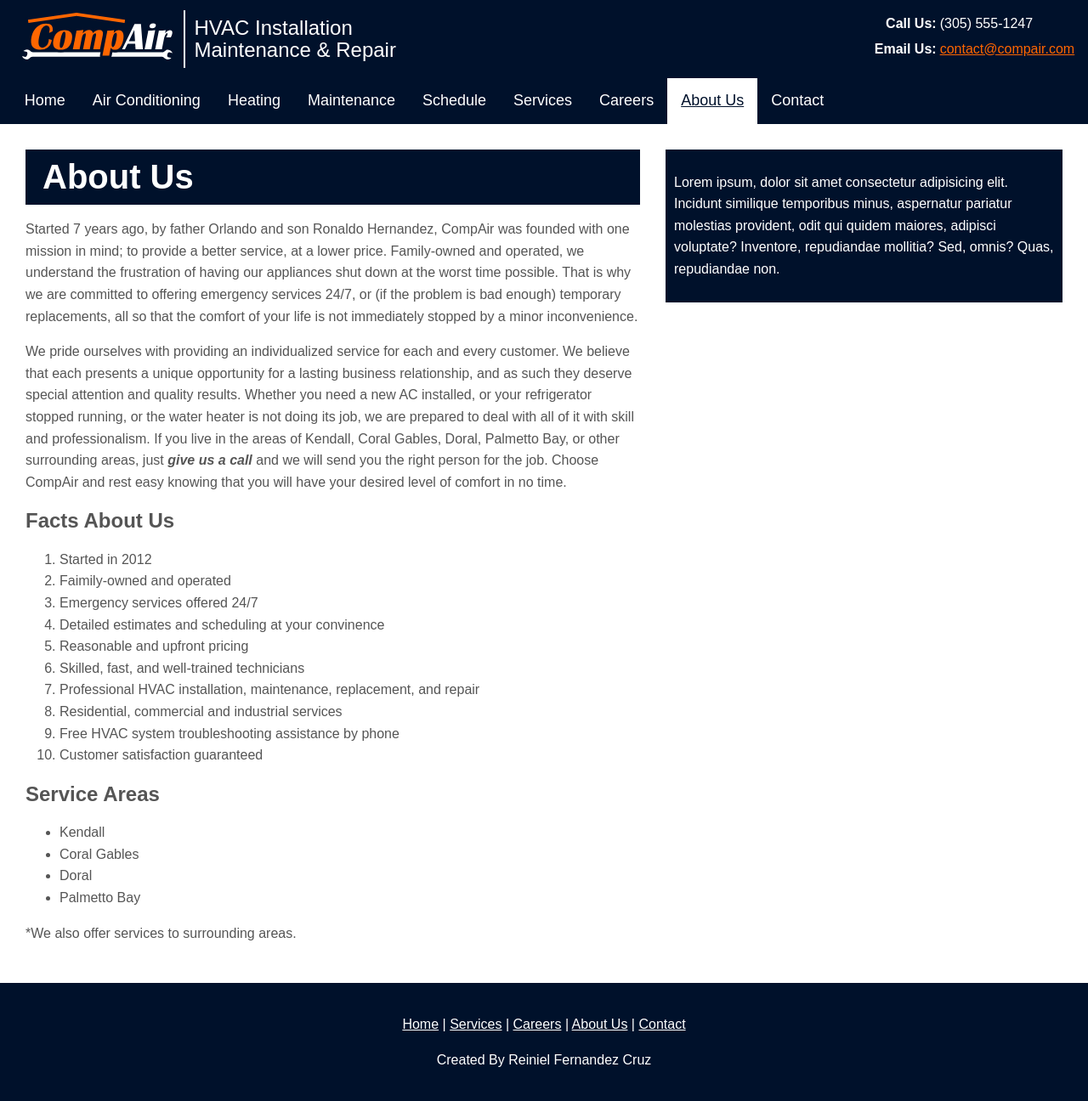
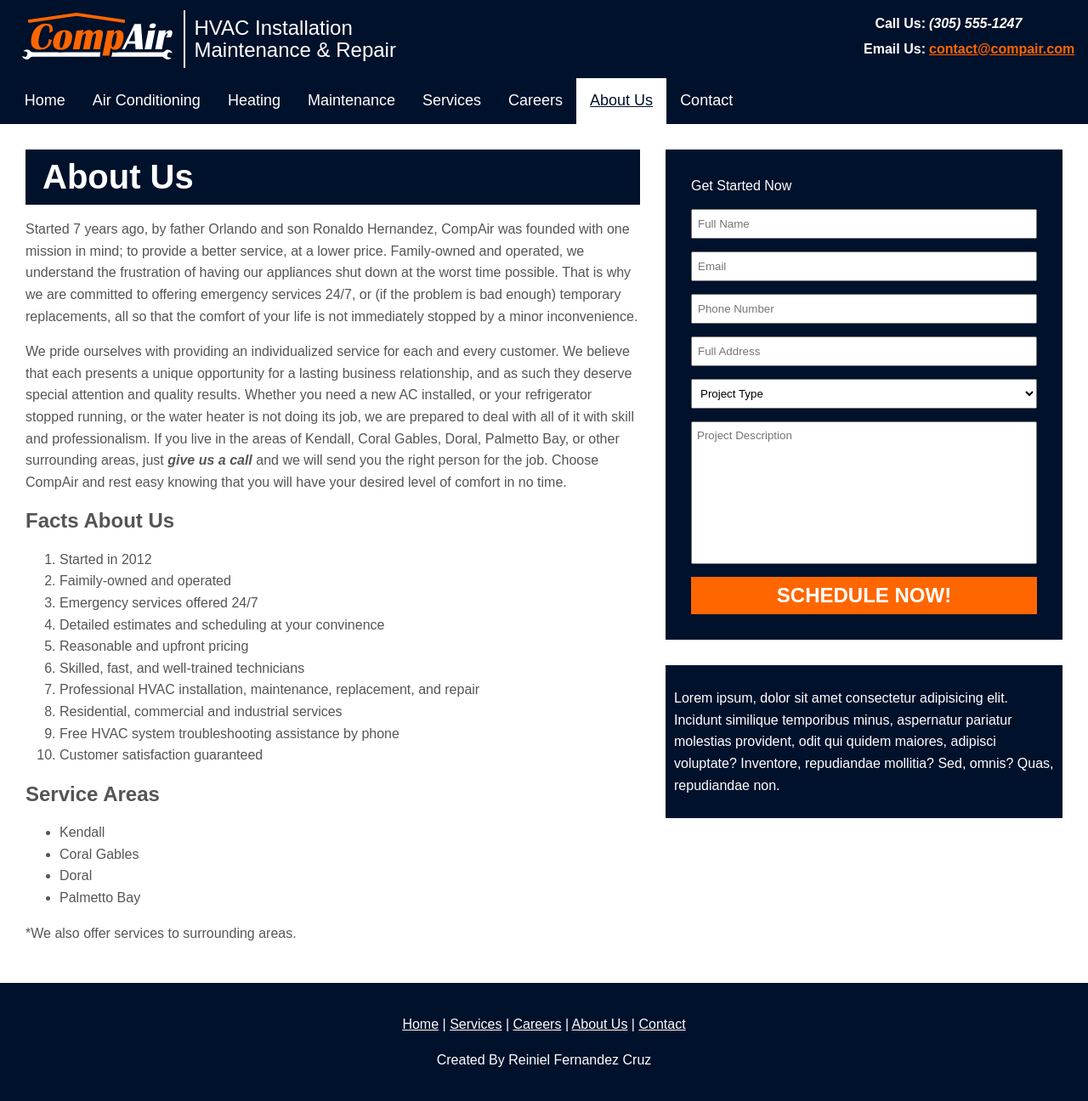
Before and after one commit to reinielfc/mdc-compair-php, a PHP site: page /about-us.html in a window 1280 px wide. Shown: the whole page at 85% size. Run offline with PHP 8.4, Linux system fonts and the light colour scheme; some libraries are stand-ins or nearby versions.

Commit message:
added last changes for assignment 8

```diff
--- a/about-us.html
+++ b/about-us.html
@@ -1,10 +1,9 @@
 <!DOCTYPE html>
 <html lang=en>
 <head>
-    <title> | CompAir</title>
+    <title>About Us | CompAir</title>
     <link rel="icon" href="img/favicon.svg">
     <link rel="stylesheet" type="text/css" href="css/main.css">
-    <link rel="stylesheet" type="text/css" href="css/contact-form.css">
     <meta charset="UTF-8">
     <script src="https://ajax.aspnetcdn.com/ajax/jQuery/jquery-3.1.1.min.js"></script>
 </head>
@@ -16,13 +15,13 @@
                 <h2>HVAC Installation<br>Maintenance & Repair</h2>
             </div>
             <div class="right">
-                <table>
+                <table style="font-weight: bold;">
                     <tr>
-                        <td style="text-align: right; font-weight: bold;">Call Us:</td>
-                        <td style="text-align: left;">(305) 555-1247</td>
+                        <td style="text-align: right;">Call Us:</td>
+                        <td style="text-align: left;"><i>(305) 555-1247</i></td>
                     </tr>
                     <tr>
-                        <td style="text-align: right; font-weight: bold;">Email Us:</td>
+                        <td style="text-align: right;">Email Us:</td>
                         <td style="text-align: left;"><a href="mailto: contact@compair.com">contact@compair.com</a></td>
                     </tr>
                 </table>
@@ -37,21 +36,20 @@
 				<li><a class="nav-link" href="./services.html#ac-repair-services">Air Conditioning</a></li>
 				<li><a class="nav-link" href="./services.html#heating-repair">Heating</a></li>
 				<li><a class="nav-link" href="./services.html#hvac-maintenance">Maintenance</a></li>
-				<li><a class="nav-link" href="./schedule-form.html">Schedule</a></li>
 				<li><a class="nav-link" href="./services.html">Services</a></li>
 				<li><a class="nav-link" href="./careers.html">Careers</a></li>
 				<li><a class="nav-link" href="./about-us.html">About Us</a></li>
 				<li><a class="nav-link" href="./contact.html">Contact</a></li>
             </ul>
         </div>
+
+        <script type="module">
+            import {setCurrentPageToActive} from './js/utils.js';
+            setCurrentPageToActive();
+        </script>
     </nav>
 
-
-
-    <script type="module">
-        import {setCurrentPageToActive} from './js/utils.js';
-        setCurrentPageToActive();
-    </script>    <div class="main container">
+    <div class="main container">
         <section id="main">
             <div id="main-heading">
                 <h1>About Us</h1>
@@ -110,13 +108,37 @@
             years.textContent = yearsAgo(est) + ' years ago';
         </script>
 
-        <aside id="sidebar">
+		<aside id="sidebar">
+
+            <link rel="stylesheet" type="text/css" href="css/aside-form.css">
+
+            <div class="container">
+                <form id="schedule-form" action="schedule-form.html" method="POST" autocomplete="off">
+                    <p>Get Started Now</p>
+                    <input type="text" name="fullname" id="schedule-form-fullname" placeholder="Full Name" required>
+                    <input type="email" name="email" id="shcedule-form-email" placeholder="Email" required>
+                    <input type="text" name="phone" id="shcedule-form-phone" placeholder="Phone Number" required>
+                    <input type="text" name="address" id="shcedule-form-address" placeholder="Full Address" required>
+                    <select name="project_type" id="schedule-form-project-type" required>
+                        <option value="">Project Type</option>
+                        <option>AC Repair</option>
+                        <option>AC Installation</option>
+                        <option>Heating Unit Repair</option>
+                        <option>Heating Unit Installation</option>
+                        <option>Refrigeration Unit Repair</option>
+                        <option>HVAC Maintenance</option>
+                    </select>
+                    <textarea name="project_desc" id="schedule-form-project-desc" cols="30" rows="10" placeholder="Project Description" required></textarea>
+                    <input type="submit" name="submit" value="SCHEDULE NOW!">
+                </form>
+            </div>
+
             <div class="container">
                 <p>Lorem ipsum, dolor sit amet consectetur adipisicing elit. Incidunt similique
                 temporibus minus, aspernatur pariatur molestias provident, odit qui quidem maiores,
                 adipisci voluptate? Inventore, repudiandae mollitia? Sed, omnis? Quas, repudiandae non.</p>
             </div>
-        </aside>
+		</aside>
 	</div>
 
     <footer id="main-footer">
--- a/css/aside-form.css
+++ b/css/aside-form.css
@@ -42,21 +42,26 @@ aside form input[type="submit"] {
     font-weight: bold;
     background-color: #f60;
     color: #fff;
+    margin: 0;
     transition: all .05s ease-in-out;
 }
 
 aside form input[type="submit"]:hover {
     cursor: pointer;
     transform: scale(1.05);
+    box-shadow: 0px 3px 5px 0px rgba(0, 0, 0, 0.47);
 }
 
 aside form input[type="submit"]:active {
     transform: scale(1);
+    box-shadow: none;
 }
 
 aside form .notice-animation {
     animation-name: notice-me;
-    animation-duration: 1s;
+    animation-duration: 0.5s;
+    animation-iteration-count: 2;
+
 }
 
 @keyframes notice-me {
--- a/css/main.css
+++ b/css/main.css
@@ -166,6 +166,10 @@ a {
     cursor: pointer;
 }
 
+#main button:active {
+    background-color: #f60;
+}
+
 #sidebar {
     float: right;
     width: 30%;
```
Also changed, not shown: careers.html (+25 -2 lines), contact.html (+32 -2 lines), index.html (+15 -19 lines), services.html (+10 -8 lines).
